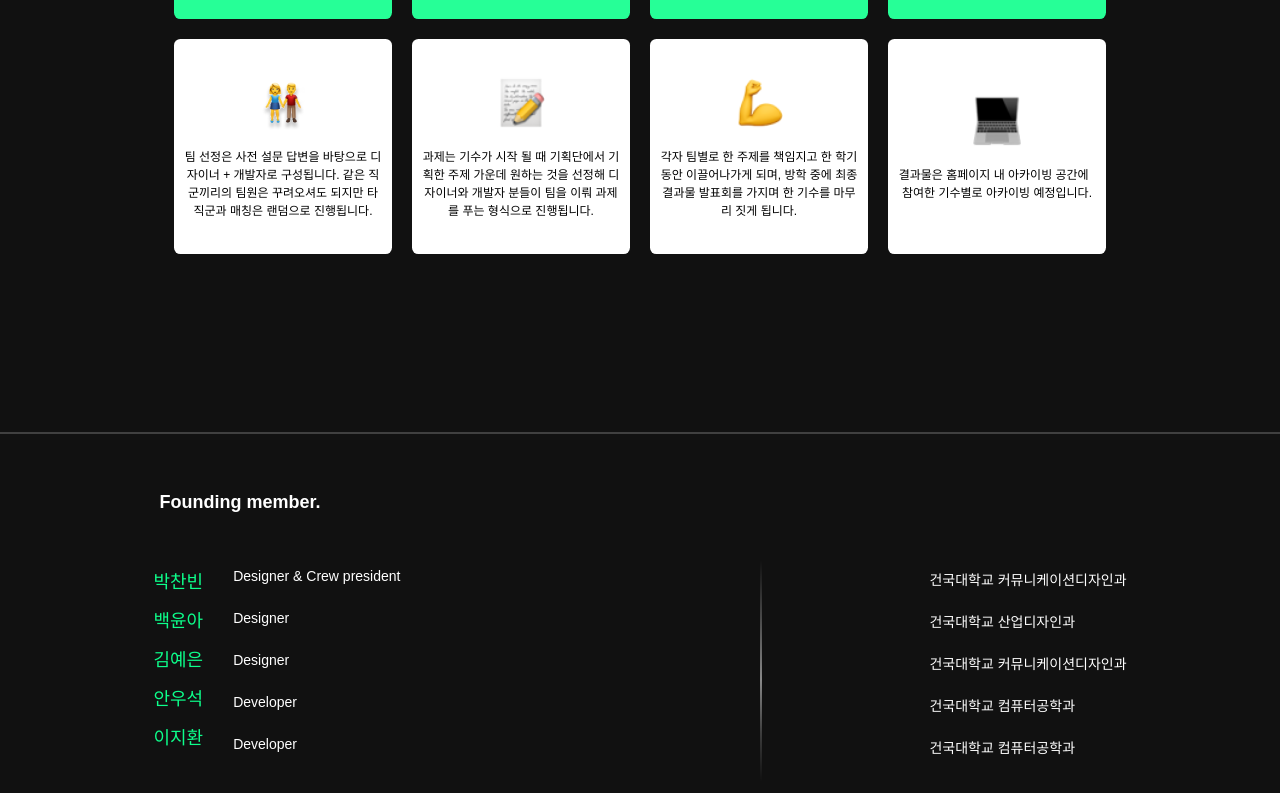
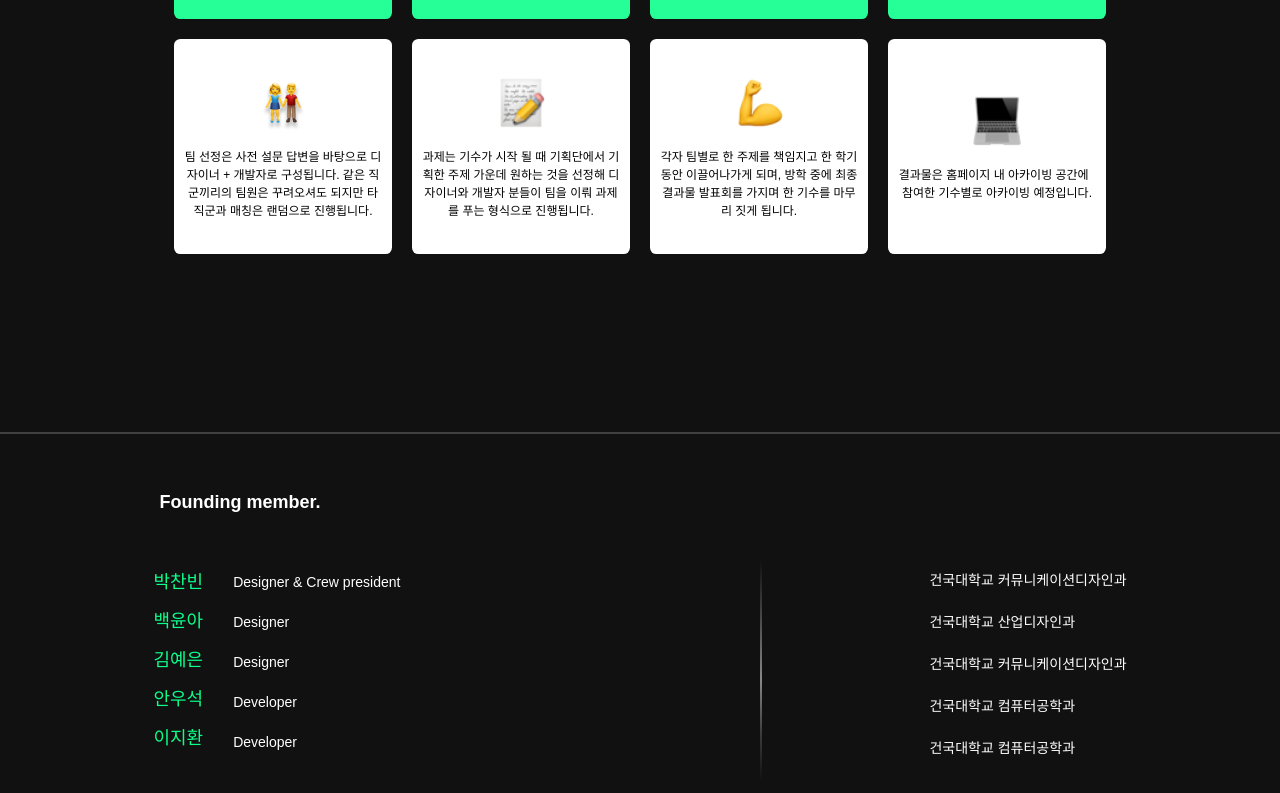
Before and after one commit to ahnwooseok/D.percent, a Next.js app: page /about in a window 1280 px wide. Shown: the part 2683-3476 px from the top of the page. Built offline with nearby package versions, Linux system fonts and the light colour scheme.

Commit message:
founding member fix
ok

```diff
--- a/src/components/AboutMain/index.jsx
+++ b/src/components/AboutMain/index.jsx
@@ -204,12 +204,12 @@ function AboutMain() {
             <Title style={{fontSize:"18px", color:"#0DFF8B",paddingTop:"0px",paddingBottom:"12px",fontWeight:"500"}}>안우석</Title>
             <Title style={{fontSize:"18px", color:"#0DFF8B",paddingTop:"0px",paddingBottom:"12px",fontWeight:"500"}}>이지환</Title>
           </FoundContent>
-          <FoundContent style={{paddingTop:"8px",paddingLeft:"30px"}}>
-            <Title style={{fontSize:"14px",paddingTop:"0px",paddingBottom:"21px",fontWeight:"350"}}>Designer & Crew president</Title>
-            <Title style={{fontSize:"14px",paddingTop:"0px",paddingBottom:"21px",fontWeight:"350"}}>Designer</Title>
-            <Title style={{fontSize:"14px",paddingTop:"0px",paddingBottom:"21px",fontWeight:"350"}}>Designer</Title>
-            <Title style={{fontSize:"14px",paddingTop:"0px",paddingBottom:"21px",fontWeight:"350"}}>Developer</Title>
-            <Title style={{fontSize:"14px",paddingTop:"0px",paddingBottom:"21px",fontWeight:"350"}}>Developer</Title>
+          <FoundContent style={{paddingTop:"11px",paddingLeft:"30px"}}>
+            <Title style={{fontSize:"14px",paddingTop:"0px",paddingBottom:"19px",fontWeight:"350"}}>Designer & Crew president</Title>
+            <Title style={{fontSize:"14px",paddingTop:"0px",paddingBottom:"19px",fontWeight:"350"}}>Designer</Title>
+            <Title style={{fontSize:"14px",paddingTop:"0px",paddingBottom:"19px",fontWeight:"350"}}>Designer</Title>
+            <Title style={{fontSize:"14px",paddingTop:"0px",paddingBottom:"19px",fontWeight:"350"}}>Developer</Title>
+            <Title style={{fontSize:"14px",paddingTop:"0px",paddingBottom:"19px",fontWeight:"350"}}>Developer</Title>
           </FoundContent>
           <FoundColumnLine/>
           <FoundContent style={{paddingTop:"16px",paddingLeft:"30px"}}>
```
